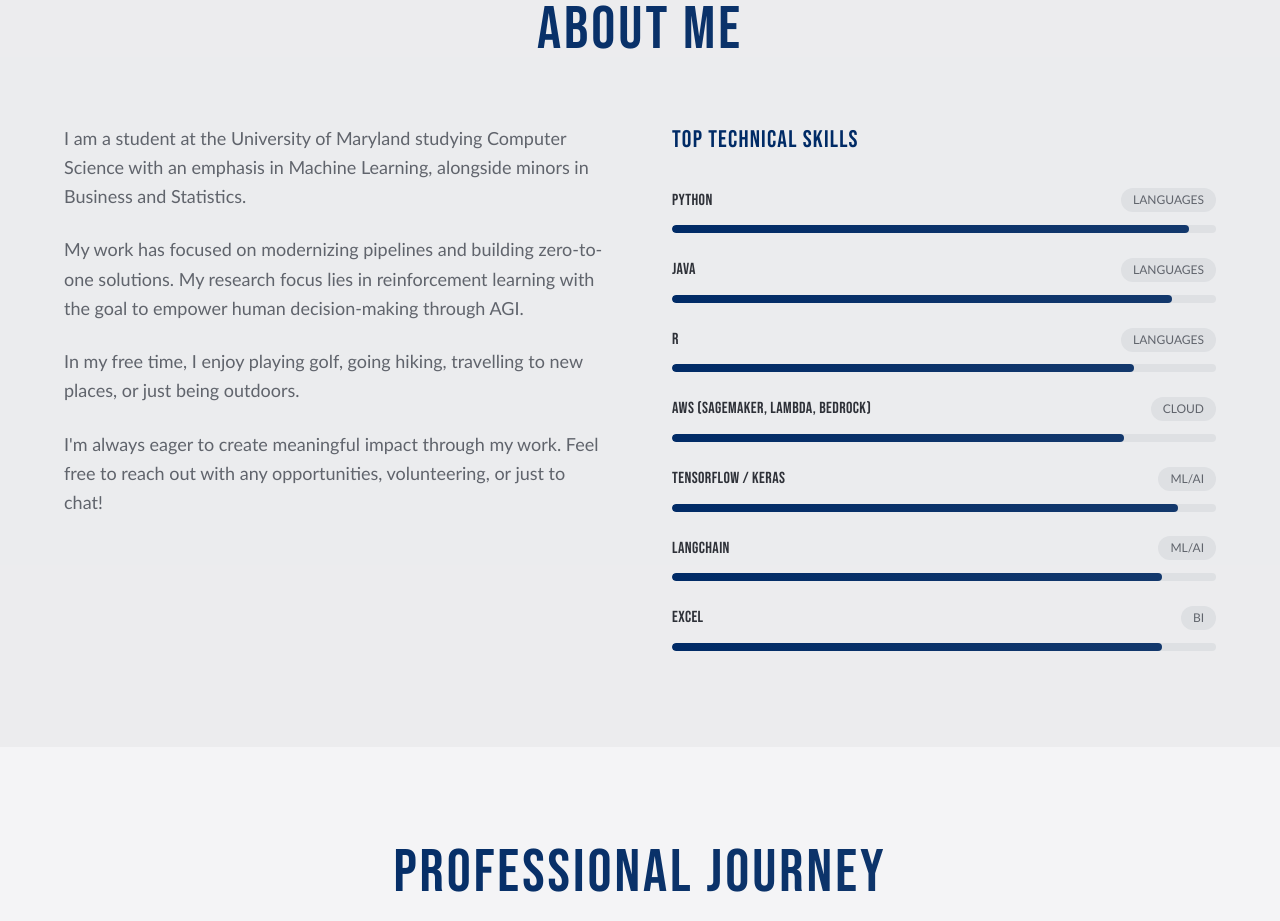
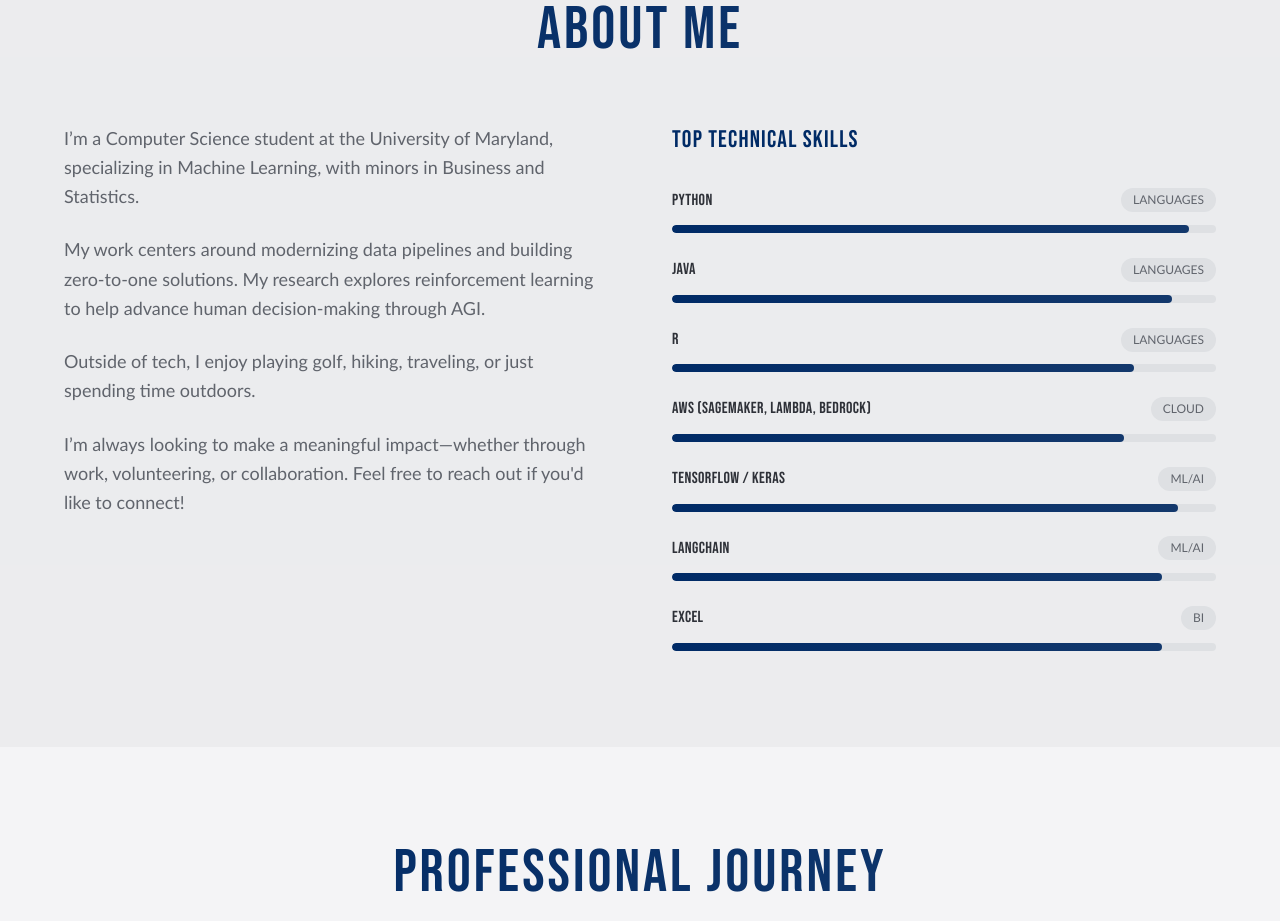
Before and after one commit to nishadw/website, a Next.js app: page / in a window 1280 px wide. Shown: the part 960-1881 px from the top of the page. Built offline with nearby package versions, Linux system fonts and the light colour scheme.

Commit message:
updated about me 3

```diff
--- a/components/about.tsx
+++ b/components/about.tsx
@@ -58,22 +58,19 @@ export function About() {
               <div className="space-y-8">
                 <div className="prose prose-lg max-w-none">
                   <p className="text-lg text-muted-foreground leading-relaxed body-text mb-6">
-                    I am a student at the University of Maryland studying Computer Science with an emphasis in
-                    Machine Learning, alongside minors in Business and Statistics.
+                    I’m a Computer Science student at the University of Maryland, specializing in <span className="font-medium">Machine Learning</span>, with minors in <span className="font-medium">Business</span> and <span className="font-medium">Statistics</span>.
                   </p>
 
                   <p className="text-lg text-muted-foreground leading-relaxed body-text mb-6">
-                    My work has focused on modernizing pipelines and building zero-to-one solutions.
-                    My research focus lies in reinforcement learning  with the goal to empower human decision-making through AGI.
+                    My work centers around <span className="font-medium">modernizing data pipelines</span> and building <span className="font-medium">zero-to-one solutions</span>. My research explores <span className="font-medium">reinforcement learning</span> to help advance human decision-making through AGI.
                   </p>
 
                   <p className="text-lg text-muted-foreground leading-relaxed body-text mb-6">
-                    In my free time, I enjoy playing golf, going hiking, travelling to new places, or just being outdoors.
+                    Outside of tech, I enjoy <span className="font-medium">playing golf</span>, <span className="font-medium">hiking</span>, <span className="font-medium">traveling</span>, or just spending time outdoors.
                   </p>
 
                   <p className="text-lg text-muted-foreground leading-relaxed body-text">
-                    I'm always eager to create meaningful impact through my work. Feel free to reach out with any
-                    opportunities, volunteering, or just to chat!
+                    I’m always looking to make a <span className="font-medium">meaningful impact</span>—whether through work, volunteering, or collaboration. <span className="font-medium">Feel free to reach out</span> if you'd like to connect!
                   </p>
 
 
```
